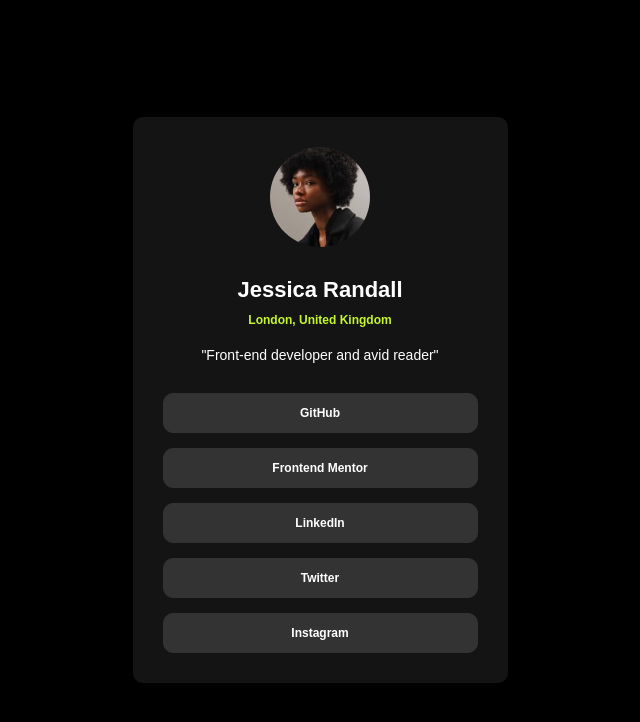
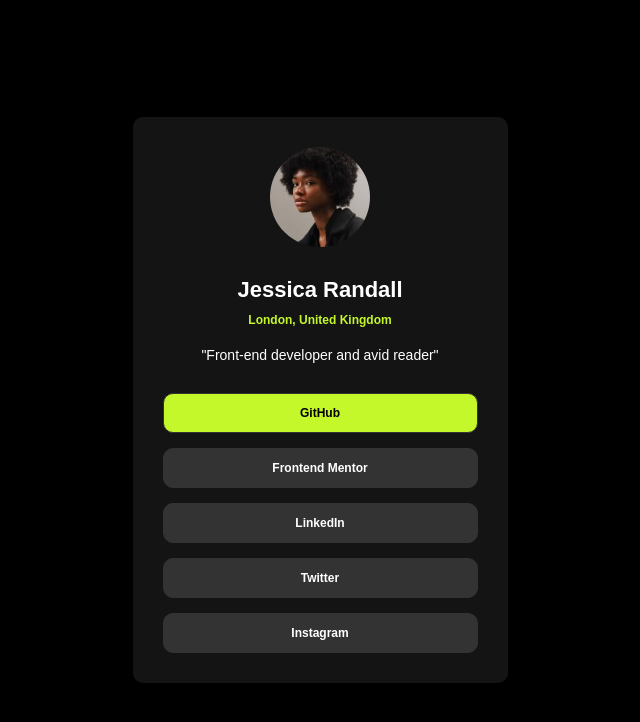
Before and after one commit to Veracruzjw/Challenges, a plain HTML site: page index.html in a window 1280 px wide. In both pictures the pointer is over the button "GitHub". Shown: the whole page, without its empty margins (320-960 px from the left). Drawn offline with Linux system fonts and the light colour scheme; a web font is replaced by a local one.

Commit message:
Update style.css

```diff
--- a/style.css
+++ b/style.css
@@ -32,6 +32,7 @@ section{
     display: flex;
     flex-direction: column;
     align-items: center;
+    justify-content: center;
     padding-bottom: 20px;
     gap: 10px;
 
@@ -52,10 +53,14 @@ button{
     border-radius: 10px;
 }
 
+button:hover{
+    background-color: hsl(75, 94%, 57%);
+    color: black;
+}
+
 h5{
     color: white;
     font-size: 22px;
-
 }
 h6{
     color: hsl(75, 94%, 57%);
```
